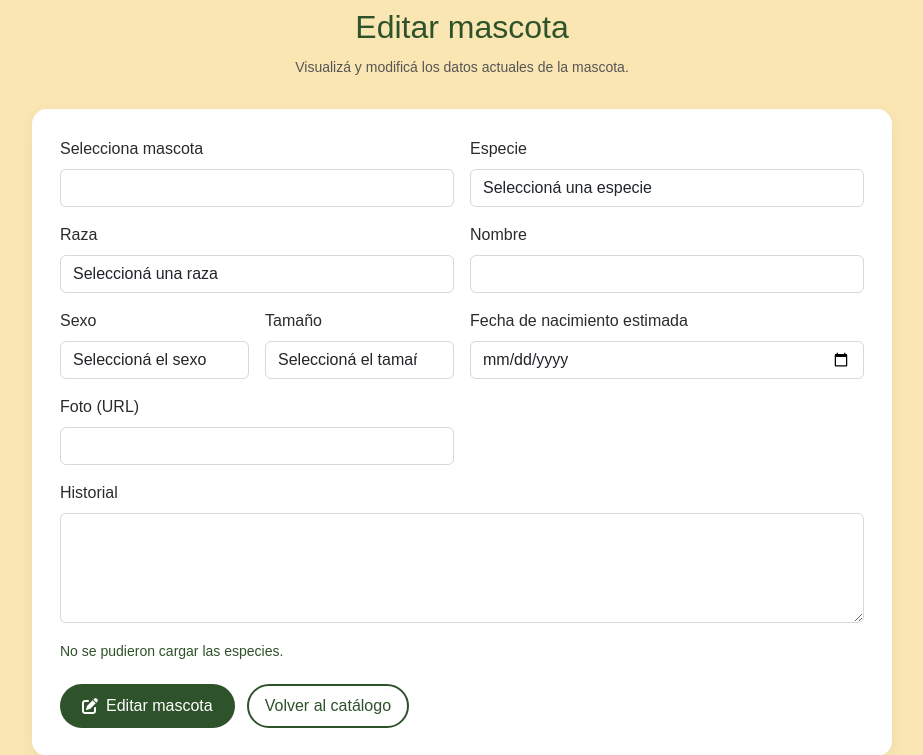
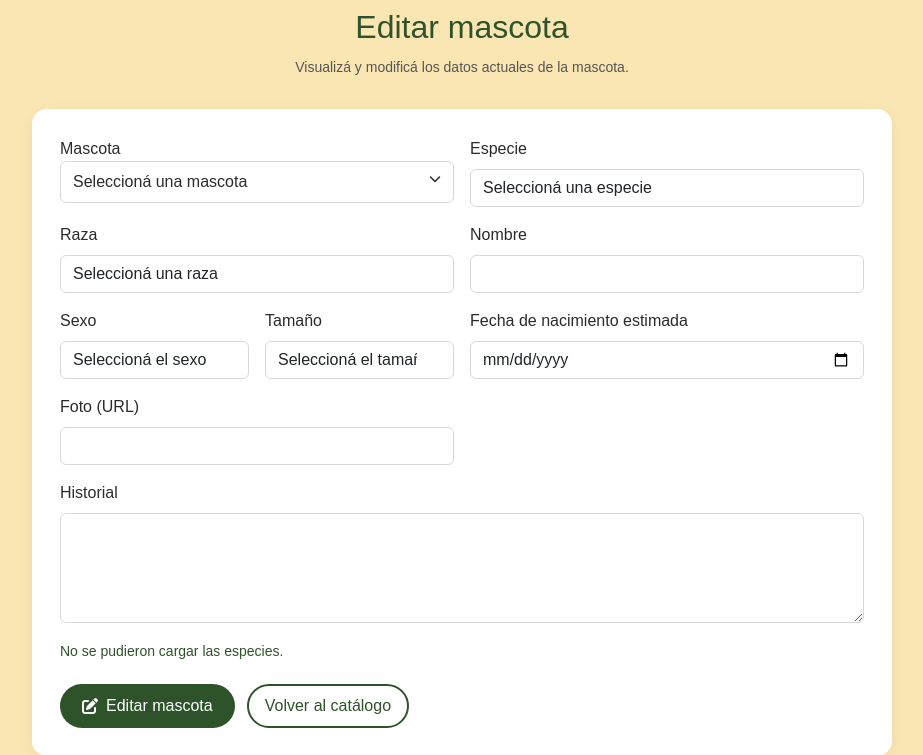
Before and after one commit to lilencarnerot2/Refugio_patitas_seguras, a PHP site: page /admin/mascota_editar.php in a window 1280 px wide. Shown: the part 74-829 px from the top of the page, without its empty margins (178-1101 px from the left). Run offline with PHP 8.4, Linux system fonts and the light colour scheme; lists and menus that the app fills with data are empty.

Commit message:
se modifica todo lo agregado

```diff
--- a/frontend/admin/mascota_editar.php
+++ b/frontend/admin/mascota_editar.php
@@ -14,10 +14,11 @@ require __DIR__ . '/includes/header.php';
         <form id="formulario-mascota" class="formulario-mascota">
             <div class="row g-3">
                 <div class="col-md-6">
-                    <label class="form-label" for="id_mascota">Selecciona mascota</label>
-                    <select class="form-select" id="id_mascota" name="id_mascota" required>
-
-                    </select>
+                    <span class="form-label">Mascota</span>
+                    <details class="lista-mascotas">
+                        <summary>Seleccioná una mascota</summary>
+                        <div id="opciones-mascotas" class="lista-mascotas-opciones"></div>
+                    </details>
                 </div>
 
                 <div class="col-md-6">
--- a/frontend/assets/css/admin.css
+++ b/frontend/assets/css/admin.css
@@ -204,7 +204,8 @@
 }
 
 .admin-page .formulario-mascota .form-control,
-.admin-page .formulario-mascota .form-select {
+.admin-page .formulario-mascota .form-select,
+.admin-page .formulario-mascota .lista-mascotas {
     background: #fff;
     border: 1px solid #d8d8d8;
 }
@@ -229,6 +230,44 @@
 
 .admin-page .btn-baja {
     background-color: #a32b21;
+}
+
+/* Lista de mascotas: se abre al tocarla y tiene scroll propio */
+.admin-page .lista-mascotas {
+    border-radius: var(--bs-border-radius);
+}
+
+.admin-page .lista-mascotas summary {
+    padding: 8px 12px;
+    cursor: pointer;
+    list-style: none;
+}
+
+.admin-page .lista-mascotas summary::after {
+    content: '\f078';
+    font-family: 'Font Awesome 6 Free';
+    font-weight: 900;
+    float: right;
+    font-size: 12px;
+}
+
+.admin-page .lista-mascotas-opciones {
+    max-height: 150px;
+    overflow-y: auto;
+    padding: 4px;
+    border-top: 1px solid var(--border-light);
+}
+
+.admin-page .lista-mascotas-opciones label {
+    display: block;
+    padding: 6px 8px;
+    border-radius: 8px;
+    font-size: 14px;
+    cursor: pointer;
+}
+
+.admin-page .lista-mascotas-opciones label:hover {
+    background: var(--icon-bg);
 }
 
 .admin-page .acciones-formulario {
--- a/frontend/assets/js/api.js
+++ b/frontend/assets/js/api.js
@@ -7,7 +7,7 @@ function apiRequest(recurso, opciones) {
         return Promise.reject(new Error('No está configurada la URL del backend.'));
     }
 
-     const url = new URL(API_URL.replace(/\/$/, '') + '/');
+    const url = new URL(API_URL.replace(/\/$/, '') + '/');
     url.searchParams.set('recurso', recurso);
 
     const parametros = opciones.parametros || {};
--- a/frontend/assets/js/mascota-editar.js
+++ b/frontend/assets/js/mascota-editar.js
@@ -1,6 +1,6 @@
 const formulario = document.getElementById('formulario-mascota');
 const mensaje = document.getElementById('mensaje-formulario');
-const selectMascota = document.getElementById('id_mascota');
+const opciones = document.getElementById('opciones-mascotas');
 const selectEspecie = document.getElementById('id_especie');
 const selectRaza = document.getElementById('id_raza');
 const idInicial = new URLSearchParams(window.location.search).get('id');
@@ -22,13 +22,19 @@ function cargarMascotas() {
         .then(function (resultado) {
             var lista = resultado.data || [];
             var i;
-            var opcion;
+            var etiqueta;
+            var radio;
 
             for (i = 0; i < lista.length; i++) {
-                opcion = document.createElement('option');
-                opcion.value = lista[i].id;
-                opcion.textContent = lista[i].nombre;
-                selectMascota.appendChild(opcion);
+                radio = document.createElement('input');
+                radio.type = 'radio';
+                radio.name = 'id_mascota';
+                radio.value = lista[i].id;
+
+                etiqueta = document.createElement('label');
+                etiqueta.appendChild(radio);
+                etiqueta.appendChild(document.createTextNode(' ' + lista[i].nombre));
+                opciones.appendChild(etiqueta);
             }
         })
         .catch(function () {
@@ -36,19 +42,26 @@ function cargarMascotas() {
         });
 }
 
+function mascotaElegida() {
+    return opciones.querySelector('input[name="id_mascota"]:checked');
+}
+
+function agregarOpciones(select, lista, campo) {
+    var i;
+    var opcion;
+
+    for (i = 0; i < lista.length; i++) {
+        opcion = document.createElement('option');
+        opcion.value = lista[i].id;
+        opcion.textContent = lista[i][campo];
+        select.appendChild(opcion);
+    }
+}
+
 function cargarEspecies() {
     return apiRequest('especies')
         .then(function (resultado) {
-            var lista = resultado.data || [];
-            var i;
-            var opcion;
-
-            for (i = 0; i < lista.length; i++) {
-                opcion = document.createElement('option');
-                opcion.value = lista[i].id;
-                opcion.textContent = lista[i].nombre_especie;
-                selectEspecie.appendChild(opcion);
-            }
+            agregarOpciones(selectEspecie, resultado.data || [], 'nombre_especie');
         })
         .catch(function () {
             mensaje.textContent = 'No se pudieron cargar las especies.';
@@ -69,16 +82,7 @@ function cargarRazas(idEspecie, razaSeleccionada) {
 
     return apiRequest('razas', { parametros: { id_especie: idEspecie } })
         .then(function (resultado) {
-            var lista = resultado.data || [];
-            var i;
-            var opcion;
-
-            for (i = 0; i < lista.length; i++) {
-                opcion = document.createElement('option');
-                opcion.value = lista[i].id;
-                opcion.textContent = lista[i].nombre_raza;
-                selectRaza.appendChild(opcion);
-            }
+            agregarOpciones(selectRaza, resultado.data || [], 'nombre_raza');
 
             if (razaSeleccionada) {
                 selectRaza.value = valorPorTexto(selectRaza, razaSeleccionada);
@@ -93,15 +97,12 @@ function cargarMascota(id) {
     return apiRequest('mascotas', { parametros: { id: id } })
         .then(function (resultado) {
             var mascota = resultado.data || {};
-            var idEspecie = mascota.id_especie
-                ? String(mascota.id_especie)
-                : valorPorTexto(selectEspecie, mascota.especie);
-            var fecha = mascota.fecha_nacimiento_estimada || '';
+            var idEspecie = valorPorTexto(selectEspecie, mascota.especie);
 
             formulario.elements.nombre.value = mascota.nombre || '';
             formulario.elements.sexo.value = mascota.sexo || '';
-            formulario.elements['tamaño'].value = mascota.tamaño || mascota.tamano || '';
-            formulario.elements.fecha_nacimiento_estimada.value = fecha ? String(fecha).slice(0, 10) : '';
+            formulario.elements['tamaño'].value = mascota.tamaño || '';
+            formulario.elements.fecha_nacimiento_estimada.value = mascota.fecha_nacimiento_estimada || '';
             formulario.elements.historial.value = mascota.historial || '';
             formulario.elements.foto_url.value = mascota.foto_url || '';
             selectEspecie.value = idEspecie;
@@ -114,20 +115,28 @@ function cargarMascota(id) {
 }
 
 Promise.all([cargarMascotas(), cargarEspecies()]).then(function () {
+    var radio;
+
     if (!idInicial) {
         return;
     }
 
-    selectMascota.value = idInicial;
+    radio = opciones.querySelector('input[value="' + idInicial + '"]');
+
+    if (radio) {
+        radio.checked = true;
+    }
 
     return cargarMascota(idInicial);
 });
 
-selectMascota.addEventListener('change', function () {
+opciones.addEventListener('change', function () {
+    var elegida = mascotaElegida();
+
     mensaje.textContent = '';
 
-    if (selectMascota.value) {
-        cargarMascota(selectMascota.value);
+    if (elegida) {
+        cargarMascota(elegida.value);
     }
 });
 
@@ -137,6 +146,13 @@ selectEspecie.addEventListener('change', function () {
 
 formulario.addEventListener('submit', function (evento) {
     evento.preventDefault();
+
+    const elegida = mascotaElegida();
+
+    if (!elegida) {
+        mensaje.textContent = 'Seleccioná una mascota.';
+        return;
+    }
 
     const datos = {
         id_especie: Number(formulario.elements.id_especie.value),
@@ -164,12 +180,12 @@ formulario.addEventListener('submit', function (evento) {
 
     apiRequest('mascotas', {
         metodo: 'PUT',
-        parametros: { id: selectMascota.value },
+        parametros: { id: elegida.value },
         cuerpo: datos
     })
         .then(function (resultado) {
             mensaje.textContent = resultado.message || '';
-            selectMascota.options[selectMascota.selectedIndex].textContent = datos.nombre;
+            elegida.parentNode.lastChild.textContent = ' ' + datos.nombre;
         })
         .catch(function (error) {
             mensaje.textContent = error.message || 'No se pudo guardar la mascota.';
```
Also changed, not shown: frontend/admin/mascota_baja.php (+5 -4 lines), frontend/assets/js/mascota-baja.js (+23 -20 lines).
